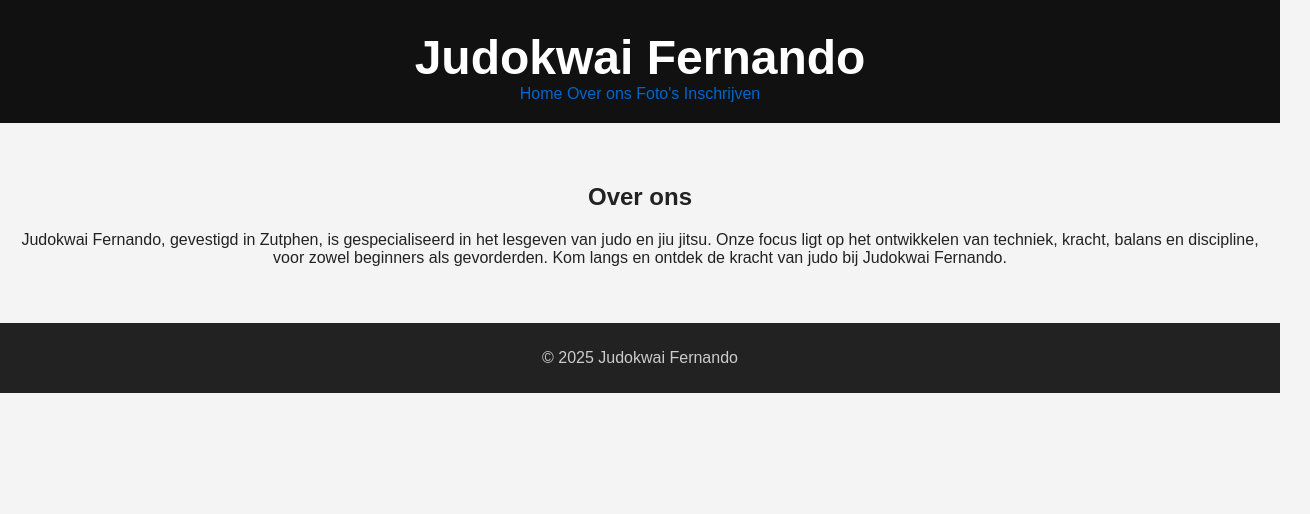
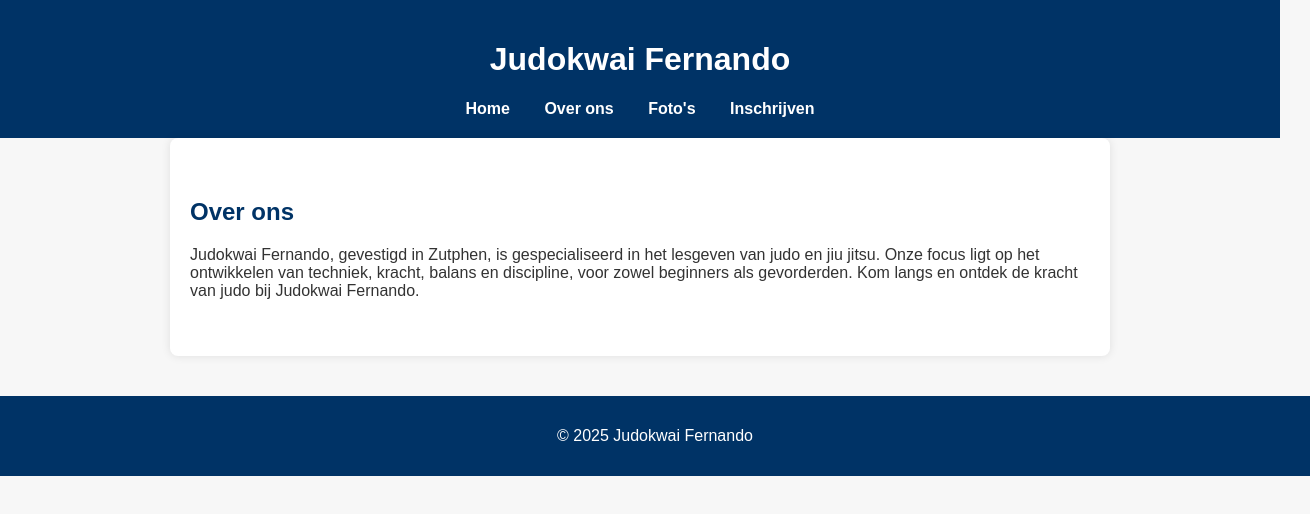
Before and after one commit to mikepasman/judokawai-fernando, a plain HTML site: page over.html in a window 1280 px wide. Shown: the whole page, 1310 px wide, since content can reach past the window. Drawn offline with Linux system fonts and the light colour scheme.

Commit message:
Update style.css

```diff
--- a/style.css
+++ b/style.css
@@ -1,37 +1,57 @@
+/* Algemene opmaak */
+body {
+  font-family: Arial, sans-serif;
+  margin: 0;
+  padding: 0;
+  background-color: #f7f7f7;
+  color: #333;
+}
 
-body {
-    margin: 0;
-    font-family: Arial, sans-serif;
-    background: #f4f4f4;
-    color: #222;
-    text-align: center;
+/* Header */
+header {
+  background-color: #003366;
+  color: white;
+  padding: 20px;
+  text-align: center;
 }
-header {
-    background-color: #111;
-    color: white;
-    padding: 30px 10px 20px;
+
+/* Navigatie */
+nav {
+  margin-top: 10px;
 }
-header h1 {
-    margin: 0;
-    font-size: 3em;
+nav a {
+  color: white;
+  text-decoration: none;
+  margin: 0 15px;
+  font-weight: bold;
 }
-header .highlight {
-    color: #e0b000;
+nav a:hover {
+  text-decoration: underline;
 }
-.main-photo img {
-    max-width: 100%;
-    height: auto;
-    margin-top: 20px;
+
+/* Main content */
+main {
+  padding: 40px 20px;
+  max-width: 900px;
+  margin: auto;
+  background-color: white;
+  border-radius: 8px;
+  box-shadow: 0 0 10px rgba(0, 0, 0, 0.1);
 }
-section {
-    padding: 40px 20px;
+
+/* Sectie titels */
+h2 {
+  color: #003366;
 }
+
+/* Footer */
 footer {
-    background-color: #222;
-    color: #ccc;
-    padding: 10px 0;
+  background-color: #003366;
+  color: white;
+  text-align: center;
+  padding: 15px;
+  position: relative;
+  bottom: 0;
+  width: 100%;
+  margin-top: 40px;
 }
-a {
-    color: #0066cc;
-    text-decoration: none;
-}
```
